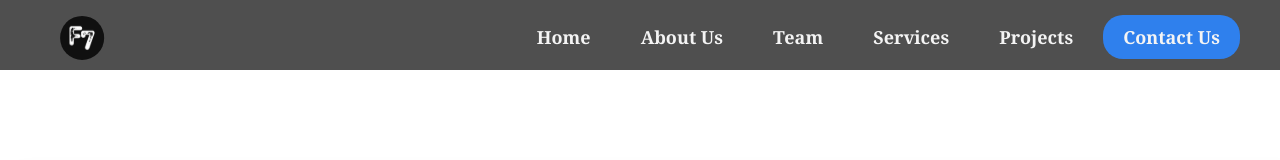
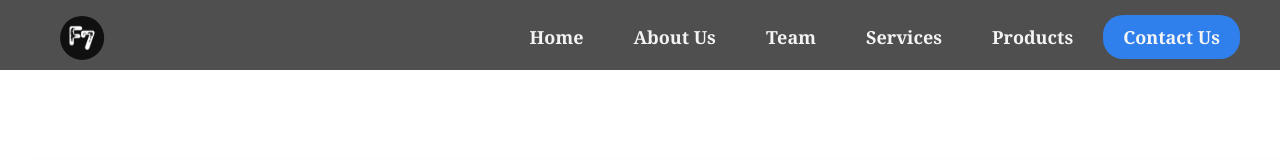
Before and after one commit to F7Team/Website-Frontend, a React (Create React App) app: page /bio/1 in a window 1280 px wide. Shown: the top 160 px of the page. Built offline with nearby package versions, Linux system fonts and the light colour scheme; no server answers.

Commit message:
Changed the Projects in the navbar to Products

```diff
--- a/src/components/appnavbar/js/AppNavBar.js
+++ b/src/components/appnavbar/js/AppNavBar.js
@@ -64,7 +64,7 @@ const AppNavBar = ({menuOpen, toggleMenu, scrollTo}) => {
           <li><Link to="/" className={activeLink === 'about' ? 'active' : ''} onClick={() => scrollToSection('about')}>About Us</Link></li>
           <li><Link to="/" className={activeLink === 'teams' ? 'active' : ''} onClick={() => scrollToSection('teams')}>Team</Link></li>
           <li><Link to="/" className={activeLink === 'services' ? 'active' : ''} onClick={() => scrollToSection('services')}>Services</Link></li>
-          <li><Link to="/" className={activeLink === 'works' ? 'active' : ''} onClick={() => scrollToSection('works')}>Projects</Link></li>
+          <li><Link to="/" className={activeLink === 'works' ? 'active' : ''} onClick={() => scrollToSection('works')}>Products</Link></li>
           <li><Link to="/" className={`${activeLink === 'contact' ? 'active' : ''} btn`} onClick={() => scrollToSection('contact')}>Contact Us</Link></li>
         </ul>
       </div>
```
